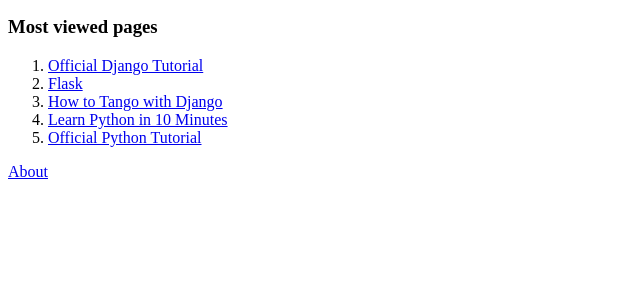
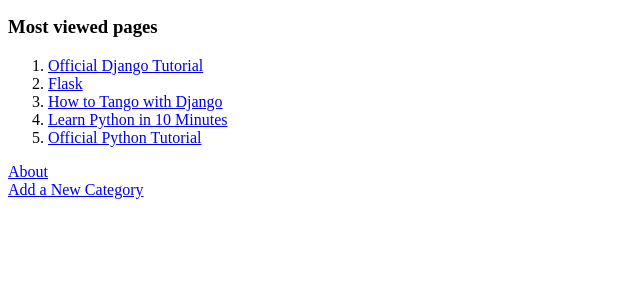
Before and after one commit to Laktou/rango, a Django app: page /rango/ in a window 1280 px wide. Shown: the part 177-477 px from the top of the page, without its empty margins (0-640 px from the left). Run offline with Django 3.2, Linux system fonts and the light colour scheme; data comes from the database, SQL or seed files in the repository; both versions use the stored data as it was after the commit; parts of the project's set-up code (start-up, migrations or seed data) failed here and were passed over.

Commit message:
Finished Chapter 7

```diff
--- a/tango_with_django_project/rango/templates/rango/category.html
+++ b/tango_with_django_project/rango/templates/rango/category.html
@@ -13,6 +13,7 @@
 				{% for page in pages %}
 				<li><a href="{{ page.url }}">{{ page.title }}</a></li>
 				{% endfor %}
+				<a href="/rango/category/{{ category.url }}/add_page/">Add a Page</a>
 			</ul>
 			{% else %}
 				<strong>No pages currently in category.</strong>
--- a/tango_with_django_project/rango/templates/rango/index.html
+++ b/tango_with_django_project/rango/templates/rango/index.html
@@ -33,5 +33,6 @@
 		{% endif %}
 
 		<a href="/rango/about/">About</a><br />
+		<a href="/rango/add_category/">Add a New Category</a><br />
 	</body>
 </html>
--- a/tango_with_django_project/rango/urls.py
+++ b/tango_with_django_project/rango/urls.py
@@ -5,5 +5,7 @@ from rango import views
 urlpatterns = patterns('',
 	url(r'^$', views.index, name='index'),
 	url(r'^about/$', views.about, name='about'),
+	url(r'^add_category/$', views.add_category, name='add_category'),
+	url(r'^category/(?P<category_name_url>\w+)/add_page/$', views.add_page, name='add_page'),
 	url(r'^category/(?P<category_name_url>\w+)/$', views.category, name='category'),
 	)
--- a/tango_with_django_project/rango/views.py
+++ b/tango_with_django_project/rango/views.py
@@ -4,6 +4,8 @@ from django.http import HttpResponse
 
 from rango.models import Category, Page
 from rango.conversion import decode
+from rango.forms import CategoryForm, PageForm
+
 def index(request):
 	context = RequestContext(request)
 
@@ -22,7 +24,8 @@ def category(request, category_name_url):
 	context = RequestContext(request)
 
 	category_name = decode(category_name_url)
-	context_dict = {'category_name': category_name}
+	context_dict = {'category_name':category_name,
+					'category_name_url':category_name_url}
 
 	try:
 		category = Category.objects.get(name=category_name)
@@ -36,3 +39,51 @@ def category(request, category_name_url):
 		pass
 
 	return render_to_response('rango/category.html', context_dict, context)
+
+def add_category(request):
+	context = RequestContext(request)
+
+	if request.method == 'POST':
+		form = CategoryForm(request.POST)
+
+		if form.is_valid():
+			form.save(commit=True)
+			return index(request)
+
+		else:
+			print form.errors
+
+	else:
+		form = CategoryForm()
+
+	return render_to_response('rango/add_category.html', {'form':form}, context)
+
+def add_page(request, category_name_url):
+	context = RequestContext(request)
+
+	category_name = decode(category_name_url)
+	if request.method == 'POST':
+		form = PageForm(request.POST)
+
+		if form.is_valid():
+			page = form.save(commit=False)
+
+			try:
+				cat = Category.objects.get(name=category_name)
+				page.category = cat
+			except Category.DoesNotExist:
+				return render_to_response('rango/add_category.html', {}, context)
+
+			page.views = 0
+			page.save()
+
+			return category(request, category_name_url)
+		else:
+			print form.errors
+	else:
+		form = PageForm()
+
+	return render_to_response( 'rango/add_page.html',
+		{'category_name_url':category_name_url,
+		'category_name':category_name, 'form':form},
+		context)
```
Also changed, not shown: tango_with_django_project/rango/forms.py (+10 -0 lines), tango_with_django_project/rango/templates/rango/add_category.html (added, +26 -0 lines), tango_with_django_project/rango/templates/rango/add_page.html (added, +26 -0 lines), tango_with_django_project/db.sqlite3.
